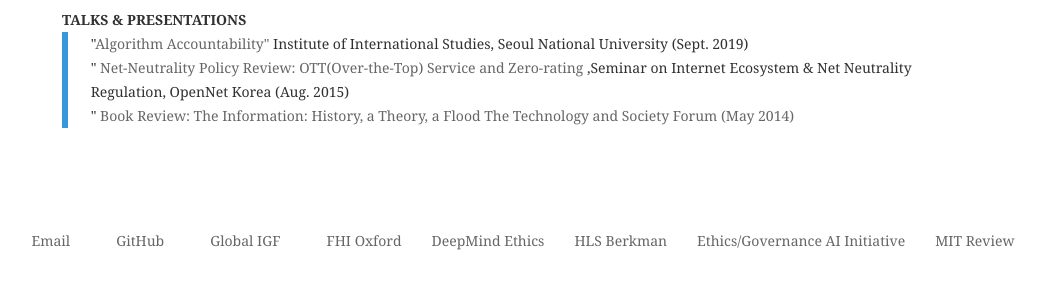
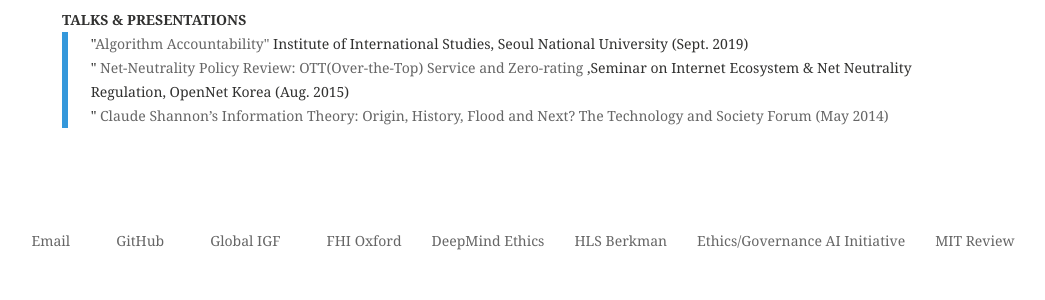
Before and after one commit to eunchangchoi/eunchangchoi.github.io, a Jekyll site: the page built from index.md, in a window 1280 px wide. Shown: the part 1486-1786 px from the top of the page, without its empty margins (38-1083 px from the left). Built offline with Jekyll 4.4.1, drawn with Linux system fonts in a browser that asks for light colours.

Commit message:
Update index.md

```diff
--- a/index.md
+++ b/index.md
@@ -43,4 +43,4 @@ title: "Eun Chang Choi"
   <blockquote>
    "<a href="www.cis.snu.ac.kr/sub2/2_2_6_2.php?mode=view&number=613&b_name=meet1_2&page=1">Algorithm Accountability"</a> Institute of International Studies, Seoul National University (Sept. 2019) <br>
 "<a href="https://opennet.or.kr/wp-content/uploads/2015/08/%EB%B0%9C%ED%91%9C%EC%9E%90%EB%A3%8C-Net-Neutrality-OTT-Zero-ratinghandout-2015812-.pdf"> Net-Neutrality Policy Review: OTT(Over-the-Top) Service and Zero-rating </a>,Seminar on Internet Ecosystem & Net Neutrality Regulation, OpenNet Korea (Aug. 2015)<br>
- "<a href="https://networkpolitics.ne.kr/userData/board/140533967828126500.pdf"> Book Review: The Information: History, a Theory, a Flood <a> The Technology and Society Forum (May 2014)<br>
+ "<a href="https://networkpolitics.ne.kr/userData/board/140533967828126500.pdf"> Claude Shannon’s Information Theory: Origin, History, Flood and Next? <a> The Technology and Society Forum (May 2014)<br>
```
